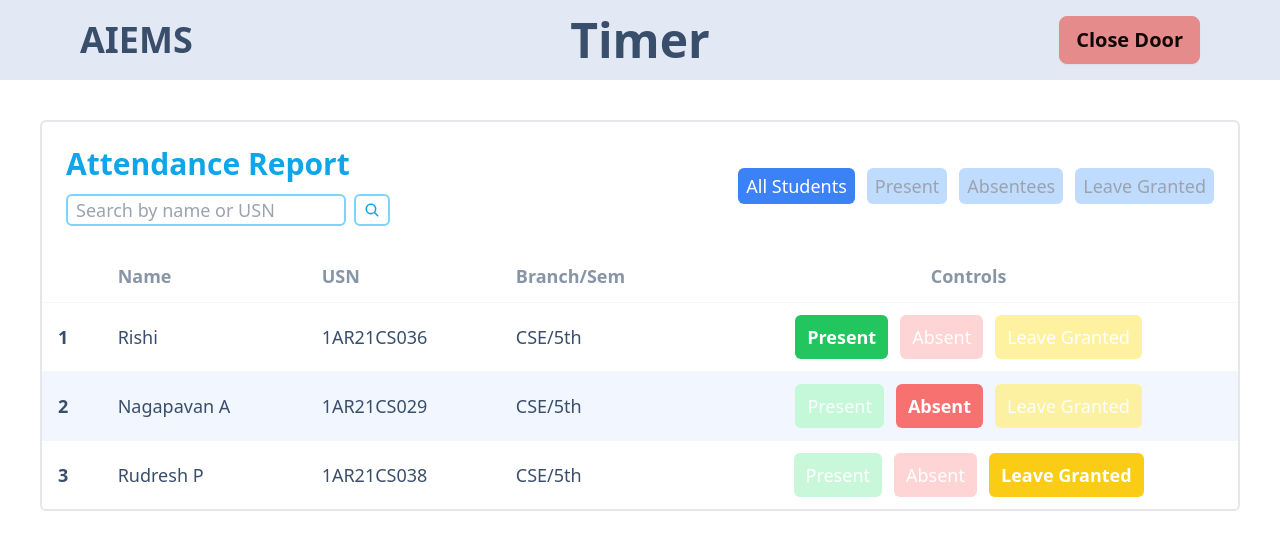
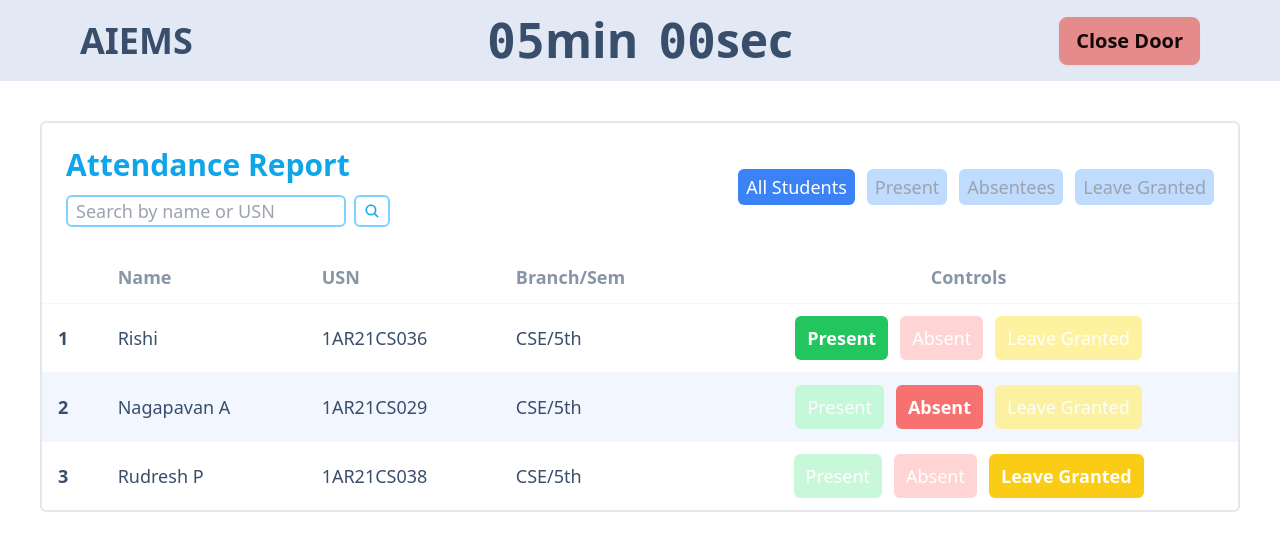
Before and after one commit to NagapavanTechWorm/ERP_System, a React (Vite) app in the folder erp_frontend/: page / in a window 1280 px wide. Shown: the top 550 px of the page. Built offline with nearby package versions, Linux system fonts and the light colour scheme.

Commit message:
fixed timer css

```diff
--- a/erp_frontend/src/components/Navbar.jsx
+++ b/erp_frontend/src/components/Navbar.jsx
@@ -6,6 +6,11 @@ const Navbar = () => {
     const handleTimer = ()=>{
         setTimer(!timer);
     }
+
+      const duration = 5*60; //input time
+        const minutes = Math.floor(duration/60);
+        const seconds = duration % 60;
+
   return (
     <nav className='bg-base-300'>
         <div className='navbar align-elements p-4'>
@@ -13,10 +18,25 @@ const Navbar = () => {
             <h1 className='font-bold text-4xl'>AIEMS</h1>
         </div>
         <div className='navbar-center'>
-            <p className='text-5xl font-semibold'>{timer ? <Timer duration={2 * 60} />:"Timer"}</p>
+            <p className='text-5xl font-semibold'>{timer ? <Timer duration={duration} />:
+            <div className="flex gap-5">
+    <div>
+      <span className="countdown font-mono ">
+        <span style={{"--value":minutes}}></span>
+      </span>
+      min
+    </div>
+    <div>
+      <span className="countdown font-mono ">
+        <span style={{"--value":seconds}}></span>
+      </span>
+      sec
+    </div>
+  </div>
+    }</p>
         </div>
         <div className='navbar-end'>
-            <button className='btn btn-error font-semibold text-xl' onClick={handleTimer}>{timer?"Stop":"Close Door"}</button>
+            <button className='btn btn-error font-semibold text-xl' onClick={handleTimer}>{timer?"Stop/Reset":"Close Door"}</button>
         </div>
     </div>
     </nav>
```
